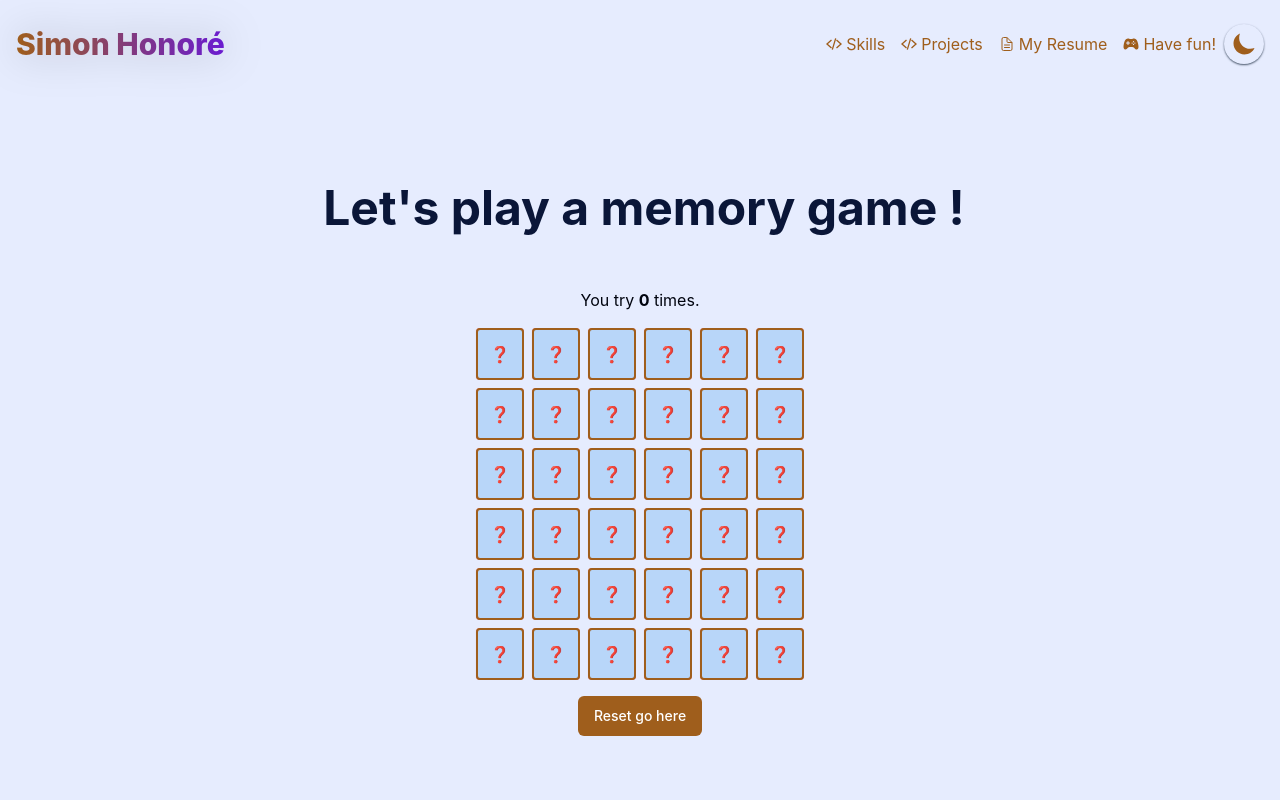
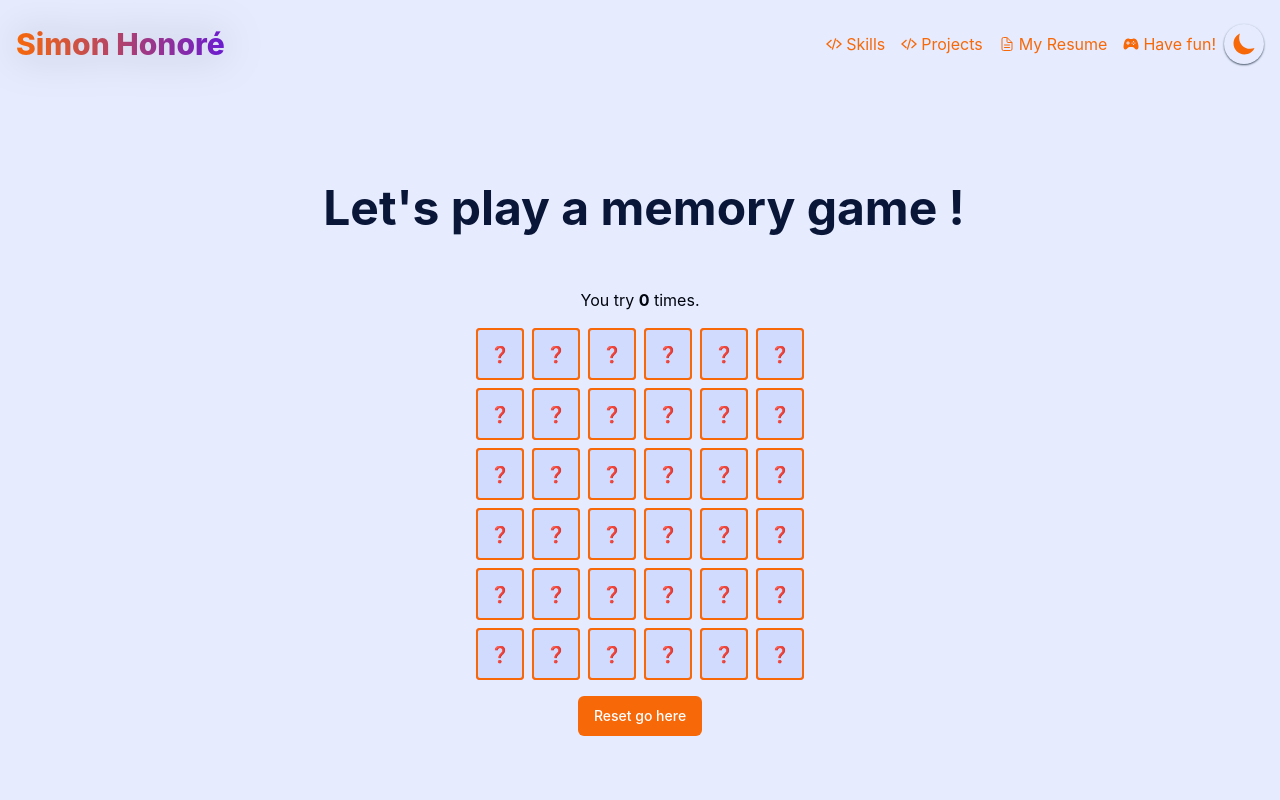
Before and after one commit to Simon-Honore/portfolio-V1, a Next.js app: page /havefun in a window 1280 px wide. Shown: the top 800 px of the page. Built offline with nearby package versions, Linux system fonts and the light colour scheme.

Commit message:
refactor: change color

```diff
--- a/src/components/project/Project.jsx
+++ b/src/components/project/Project.jsx
@@ -8,7 +8,7 @@ export const Project = ({
 	url,
 }) => {
 	return (
-		<div className='flex flex-col gap-4 p-4 bg-paper w-60 rounded-xl transition-transform hover:scale-105 hover:shadow-xl focus:outline-none focus:ring focus:ring-primary focus:ring-opacity-50 md:w-80 md:p-8'>
+		<div className='flex flex-col shadow-sm shadow-black dark:shadow-white gap-4 p-4 bg-paper w-60 rounded-xl transition-transform hover:scale-105 hover:shadow-md focus:outline-none focus:ring focus:ring-primary focus:ring-opacity-50 md:w-80 md:p-8'>
 			<p className='w-full text-right'>⭐ {stargazerCount}</p>
 			<Link href={url}>
 				<h3 className='text-2xl font-semibold'>{name}</h3>
--- a/src/styles/theme.css
+++ b/src/styles/theme.css
@@ -5,22 +5,22 @@
 /* light mode */
 #app {
 	--color-background: 230 236 254;
-	--color-paper: 184 214 249;
+	--color-paper: 208 219 253;
 	--color-text-primary: 0 4 15;
 	--color-text-secondary: 10 22 56;
 
-	--color-primary: 159 94 28;
+	--color-primary: 247 104 9;
 	--color-secondary: 106 27 209;
 }
 
 /* dark mode */
 #app.dark {
 	--color-background: 1 0 38;
-	--color-paper: 4 2 85;
+	--color-paper: 6 3 61;
 	--color-text-primary: 255 255 255;
 	--color-text-secondary: 217 217 242;
 
-	--color-primary: 159 94 28;
+	--color-primary: 247 104 9;
 	--color-secondary: 106 27 209;
 }
 
```
